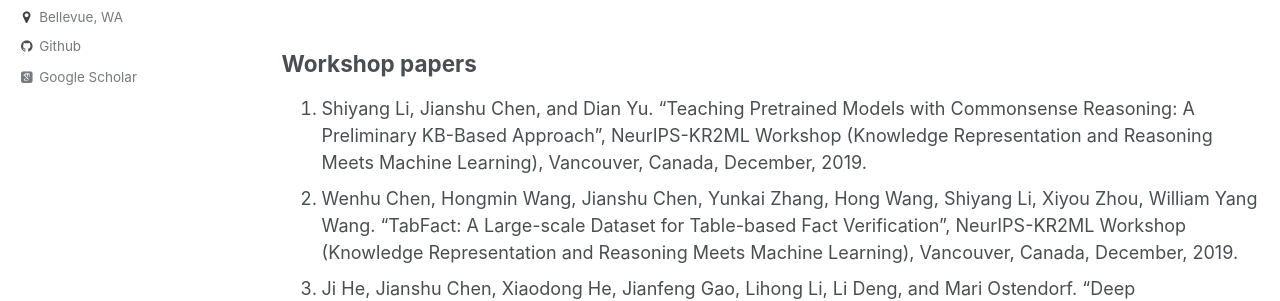
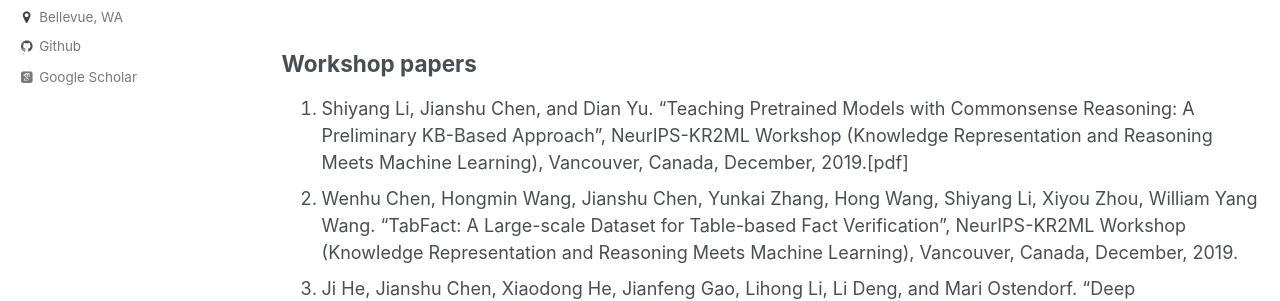
Before and after one commit to chenjianshu/chenjianshu.github.io, a Jekyll site: the page built from _pages/publications.md, in a window 1280 px wide and 900 px high, scrolled down 4790 px. Shown: the part 265-566 px from the top of the window. Built offline with Jekyll 4.4.1, drawn with Linux system fonts in a browser that asks for light colours; some web fonts are replaced.

Commit message:
Update publications.md

```diff
--- a/_pages/publications.md
+++ b/_pages/publications.md
@@ -67,7 +67,7 @@
 1. Jianshu Chen, Xiaochuan Zhao, Ali H. Sayed. “Bacterial motility via diffusion adaptation,” Proc. 44th Asilomar Conference on Signals, Systems and Computers (Asilomar 2010), Pacific Grove, CA, pp. 1930–1934, Nov. 2010.
 
 ## Workshop papers ##
-1. Shiyang Li, Jianshu Chen, and Dian Yu. “[Teaching Pretrained Models with Commonsense Reasoning: A Preliminary KB-Based Approach](http://arxiv.org/abs/1909.09743)”, NeurIPS-KR2ML Workshop (Knowledge Representation and Reasoning Meets Machine Learning), Vancouver, Canada, December, 2019.
+1. Shiyang Li, Jianshu Chen, and Dian Yu. “Teaching Pretrained Models with Commonsense Reasoning: A Preliminary KB-Based Approach”, NeurIPS-KR2ML Workshop (Knowledge Representation and Reasoning Meets Machine Learning), Vancouver, Canada, December, 2019.\[[pdf](https://arxiv.org/pdf/1909.09743.pdf)\]
 1. Wenhu Chen, Hongmin Wang, Jianshu Chen, Yunkai Zhang, Hong Wang, Shiyang Li, Xiyou Zhou, William Yang Wang. “TabFact: A Large-scale Dataset for Table-based Fact Verification”, NeurIPS-KR2ML Workshop (Knowledge Representation and Reasoning Meets Machine Learning), Vancouver, Canada, December, 2019.
 1. Ji He, Jianshu Chen, Xiaodong He, Jianfeng Gao, Lihong Li, Li Deng, and Mari Ostendorf. “Deep Reinforcement Learning with an Action Space Defined by Natural Language”, ICLR Workshop, San Juan, Puerto Rico, May, 2016.
 1. Jianshu Chen, and Li Deng. “A Primal-Dual Method for Training Recurrent Neural Networks Constrained by the Echo-State Property”, ICLR Workshop, Banff, Canada, April, 2014.
```
